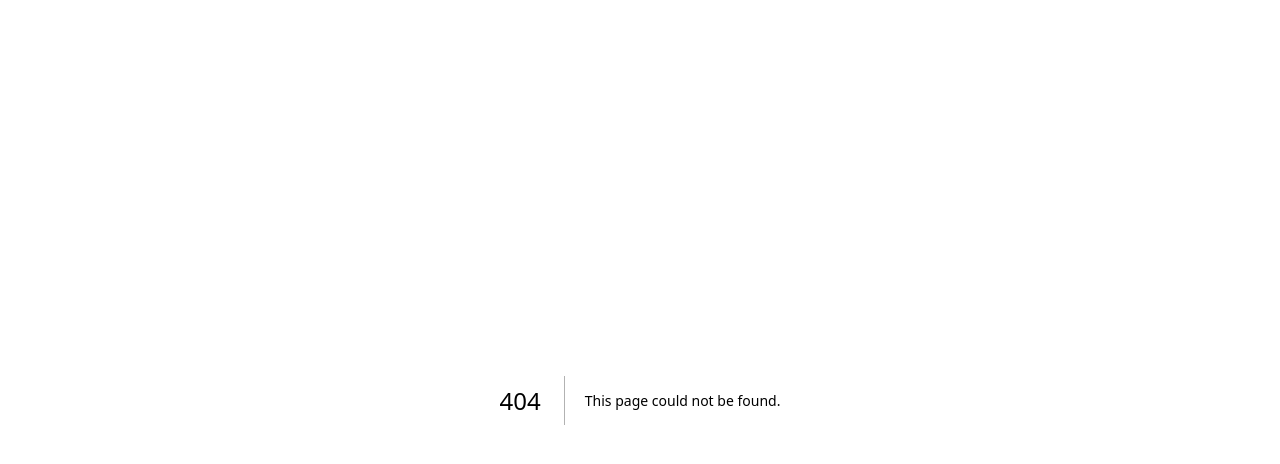
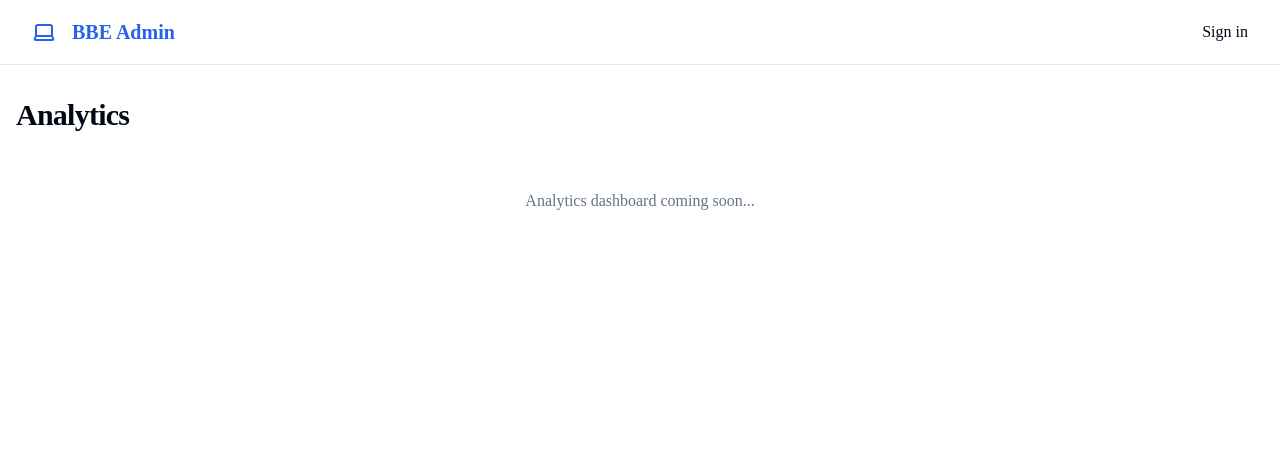
Before and after one commit to edwinder237/-bbeadmin, a Next.js app: page /dashboard/analytics in a window 1280 px wide. Before the commit this address had no page. Shown: the top 464 px of the page. Built offline with nearby package versions, Linux system fonts and the light colour scheme; no server answers.

Commit message:
Add missing analytics and settings pages to fix 404 errors

```diff
--- /dev/null
+++ b/app/dashboard/analytics/page.tsx
@@ -0,0 +1,14 @@
+export default function AnalyticsPage() {
+  return (
+    <div className="space-y-6">
+      <div className="flex justify-between items-center">
+        <h1 className="text-3xl font-bold tracking-tight">Analytics</h1>
+      </div>
+      <div className="text-center py-8">
+        <p className="text-muted-foreground">
+          Analytics dashboard coming soon...
+        </p>
+      </div>
+    </div>
+  );
+}
--- /dev/null
+++ b/app/dashboard/settings/page.tsx
@@ -0,0 +1,14 @@
+export default function SettingsPage() {
+  return (
+    <div className="space-y-6">
+      <div className="flex justify-between items-center">
+        <h1 className="text-3xl font-bold tracking-tight">Settings</h1>
+      </div>
+      <div className="text-center py-8">
+        <p className="text-muted-foreground">
+          Settings dashboard coming soon...
+        </p>
+      </div>
+    </div>
+  );
+}
```
